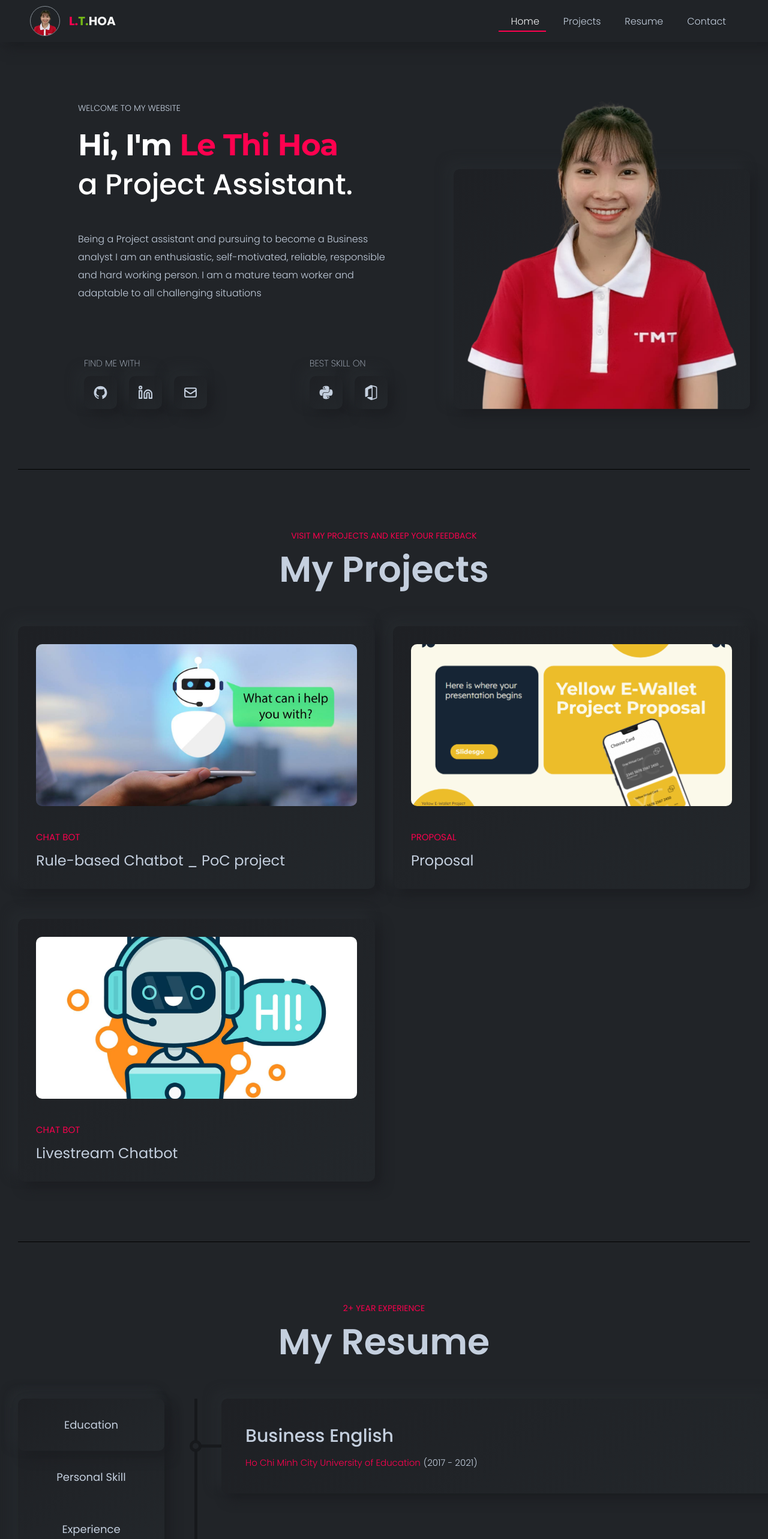
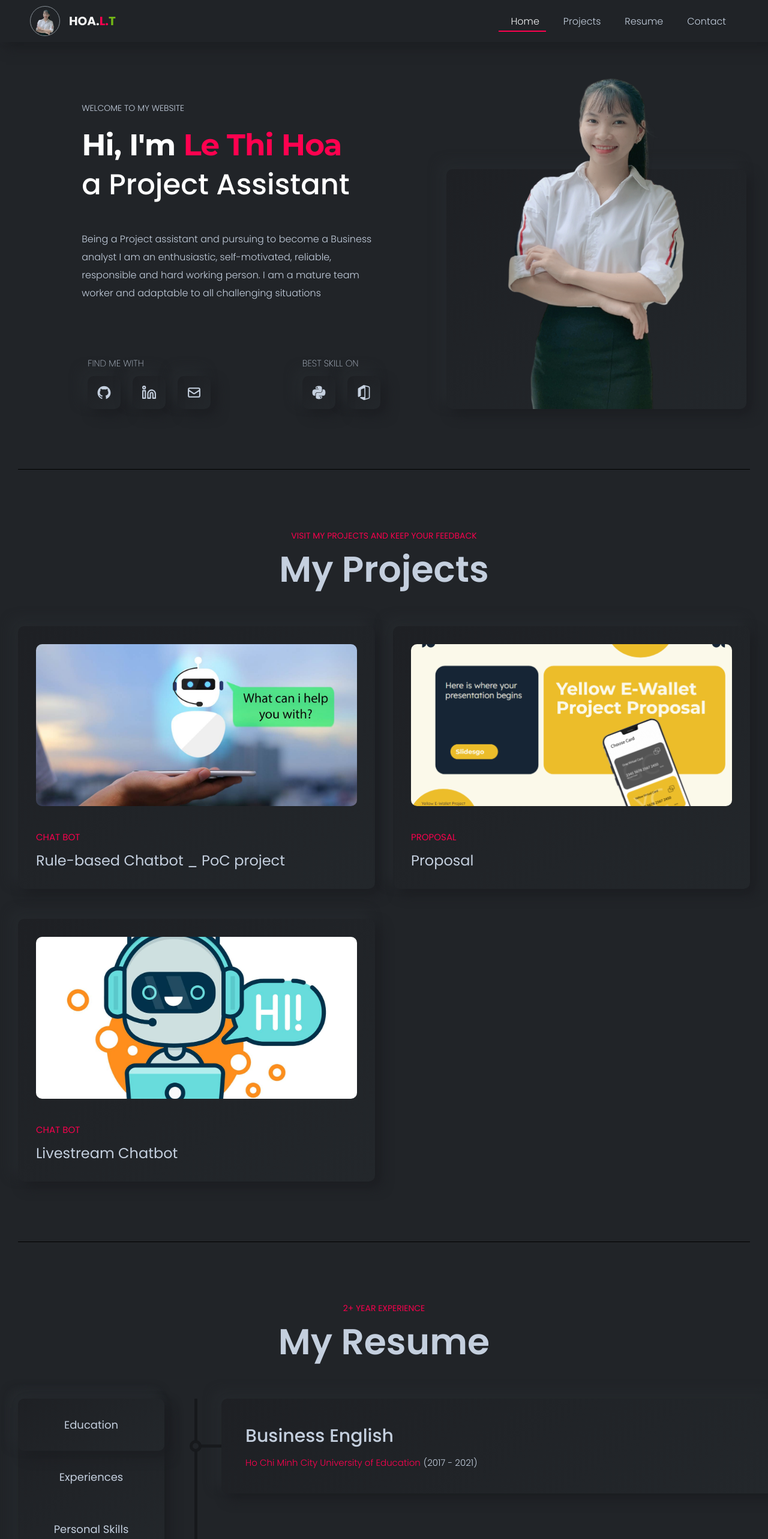
Before and after one commit to lengocson131002/cv-website, a React (Create React App) app: page / in a window 1280 px wide. Shown: the top 2566 px of the page at 60% size. Built offline with nearby package versions, Linux system fonts and the light colour scheme.

Commit message:
Finished

```diff
--- a/public/index.html
+++ b/public/index.html
@@ -3,7 +3,6 @@
 
 <head>
   <meta charset="utf-8" />
-  <link rel="icon" href="%PUBLIC_URL%/favicon.ico" />
   <meta name="viewport" content="width=device-width, initial-scale=1" />
   <meta name="theme-color" content="#000000" />
   <link rel="preconnect" href="https://fonts.googleapis.com">
@@ -15,8 +14,6 @@
   <link rel="preconnect" href="https://fonts.gstatic.com" crossorigin>
   <link href="https://fonts.googleapis.com/css2?family=Montserrat:wght@400;500;600;700;800&display=swap"
     rel="stylesheet">
-
-  <link rel="apple-touch-icon" href="%PUBLIC_URL%/logo192.png" />
 
   <script type="module" src="https://unpkg.com/ionicons@5.5.2/dist/ionicons/ionicons.esm.js"></script>
   <script nomodule src="https://unpkg.com/ionicons@5.5.2/dist/ionicons/ionicons.js"></script>
@@ -34,7 +31,7 @@
       work correctly both with client-side routing and a non-root public URL.
       Learn how to configure a non-root public URL by running `npm run build`.
     -->
-  <title>React App</title>
+  <title>Hoa's Resume</title>
 </head>
 
 <body>
--- a/src/components/Contact/ContactBlock.js
+++ b/src/components/Contact/ContactBlock.js
@@ -1,9 +1,8 @@
 import React from "react"
 import styled from "styled-components"
 import Card from "../Card"
-import avt from "../../asset/profile_picture.png"
 import ListContactIcons from "../ListContactIcons"
-import { JOB } from "../../constants"
+import { avt, JOB } from "../../constants"
 import { contacts } from "../../constants"
 const Block = styled.div`
   display: flex;
@@ -23,12 +22,19 @@ const Block = styled.div`
     overflow: hidden;
     border-radius: inherit;
     width: 50%;
+    display: flex;
+    justify-content: center;
+    align-items: end;
 
     & img {
       transition: all 0.3s;
-      width: 100%;
+      width: 60%;
       height: 100%;
       object-fit: cover;
+
+      @media(max-width: 768px) {
+        width: 100%;
+      }
     }
 
     &:hover img {
@@ -48,6 +54,8 @@ const Block = styled.div`
       display: block;
       font-size: 2rem;
       color: ${({ theme }) => theme.color.primary};
+      margin-bottom: 3rem;
+      text-transform: uppercase;
     }
 
     .contact-description {
@@ -99,9 +107,6 @@ const ContactBlock = () => {
       <div className="contact-content">
         <h3 className="contact-name">LE THI HOA</h3>
         <span className="contact-position">{JOB}</span>
-        <p className="contact-description">
-          I am available for freelance work. Connect with me via and call in to my account.
-        </p>
         <p className="contact-phone">
           Phone: <span>+0372066464</span>
         </p>
--- a/src/components/Header/Content.js
+++ b/src/components/Header/Content.js
@@ -7,7 +7,7 @@ import { ABOUT_ME, JOB } from "../../constants"
 import { SiMicrosoftoffice } from "react-icons/si"
 
 const ContentWrapper = styled.div`
-  width: 60%;
+  width: 58%;
   height: 100%;
   padding: 0 10rem;
 
--- a/src/components/Header/ProfilePicture.js
+++ b/src/components/Header/ProfilePicture.js
@@ -1,7 +1,7 @@
 import React from "react"
 import styled from "styled-components"
 import Card from "../Card"
-import avt from "../../asset/profile_picture.png"
+import avt from "../../asset/avt.png"
 
 const PictureWrapper = styled(Card)`
   width: 50rem;
--- a/src/components/Logo.js
+++ b/src/components/Logo.js
@@ -1,6 +1,6 @@
 import React from "react"
-import avt from "../asset/profile_picture.png"
 import styled from "styled-components"
+import { avt } from "../constants"
 
 const LogoWrapper = styled.a`
   display: flex;
@@ -21,11 +21,11 @@ const LogoWrapper = styled.a`
     font-weight: bold;
     font-size: 2rem;
 
-    & span:nth-child(1) {
+    & span:nth-child(2) {
       color: ${({ theme }) => theme.color.primary};
     }
 
-    & span:nth-child(2) {
+    & span:nth-child(3) {
       color: #74b816;
     }
   }
@@ -38,9 +38,9 @@ const Logo = () => {
         <img src={avt} alt="" />
       </div>
       <div className="logo-name">
+        <span>HOA.</span>
         <span>L.</span>
-        <span>T.</span>
-        <span>HOA</span>
+        <span>T</span>
       </div>
     </LogoWrapper>
   )
--- a/src/components/Modal/Video.js
+++ b/src/components/Modal/Video.js
@@ -16,7 +16,7 @@ const VideoWrapper = styled.div`
 const Video = ({ path, caption }) => {
   return (
     <VideoWrapper>
-      <video autoplay muted controls>
+      <video autoPlay muted controls>
         <source src={path} type="video/mp4" />
         <source src={path} type="video/ogg" />
         Your browser does not support HTML video.
--- a/src/components/Modal/index.js
+++ b/src/components/Modal/index.js
@@ -95,9 +95,10 @@ const Modal = ({ children }) => {
   const { project } = context;
 
 
+
   return (
-    <ModalOverLay isOpen={context.isOpen}>
-      <ModalWrapper>
+    <ModalOverLay isOpen={context.isOpen} onClick={closeModal}>
+      <ModalWrapper onClick={(e) => { e.stopPropagation() }}>
         <ProjectName>{project.name}</ProjectName>
         <ProjectDescription>{project.description}</ProjectDescription>
         {
--- a/src/components/Resume/ResumeTabs.js
+++ b/src/components/Resume/ResumeTabs.js
@@ -49,10 +49,10 @@ const ResumeTabs = ({ activeTab = 1, handleChangeTab }) => {
         Education
       </Tab>
       <Tab onClick={() => handleChangeTab(2)} className={activeTab === 2 ? "active" : ""}>
-        Personal Skill
+        Experiences
       </Tab>
       <Tab onClick={() => handleChangeTab(3)} className={activeTab === 3 ? "active" : ""}>
-        Experience
+        Personal Skills
       </Tab>
     </Tabs>
   )
--- a/src/components/Resume/index.js
+++ b/src/components/Resume/index.js
@@ -35,8 +35,8 @@ const Resume = () => {
           <ResumeTabs activeTab={tab} handleChangeTab={handleChangeTab} />
 
           {tab === 1 && <Education />}
-          {tab === 2 && <PersonalSkills />}
-          {tab === 3 && <Experience />}
+          {tab === 2 && <Experience />}
+          {tab === 3 && <PersonalSkills />}
         </ResumeContainer>
       </SectionWrapper>
     </Container>
--- a/src/constants/index.js
+++ b/src/constants/index.js
@@ -20,8 +20,11 @@ import l002 from '../asset/livestreamChatBot/002.png';
 import l003 from '../asset/livestreamChatBot/003.png';
 import lProfile from '../asset/livestreamChatBot/profile.jpg';
 
+import avt from '../asset/avt.png';
 
-// Emaill
+export { avt as avt };
+
+// Email
 export const contacts = {
   EMAIL: "hoale1607@gmail.com",
   ADDRESS: "Ho Chi Minh City",
@@ -38,7 +41,7 @@ export const nav_items = {
 }
 
 export const ABOUT_ME = "Being a Project assistant and pursuing to become a Business analyst I am an enthusiastic, self-motivated, reliable, responsible and hard working person. I am a mature team worker and adaptable to all challenging situations";
-export const JOB = "a Project Assistant."
+export const JOB = "a Project Assistant"
 export const links = {
   FACEBOOK: "",
   GMAIL: "",
@@ -129,7 +132,7 @@ export const personalSkills = {
     },
     {
       name: "Others",
-      description: "Experience in UI/UX design with Figma. \nKnowledge in developing test plan and relate others"
+      description: "Experience in UI/UX design with Figma. \nKnowledge in developing test plan"
     },
 
   ],
@@ -140,7 +143,7 @@ export const personalSkills = {
       subSkills: [
         {
           name: "Speaking, Listening",
-          level: 80
+          level: 70
         },
         {
           name: "Writing, Reading",
@@ -177,7 +180,7 @@ export const projects = [
   },
   {
     name: "Proposal",
-    description: "Working closely with Account Team, market research Team to write a research proposal to clarify client objectives and key ideas \nEstimating resources, timeline for project",
+    description: "Working closely with Account Team, market research Team to write a research proposal to clarify client objectives and key ideas \nEstimating resources, timeline for projects",
     profile: bid,
     field: "Proposal",
     imgs: [
```
Also changed, not shown: src/asset/avt.png (added).
